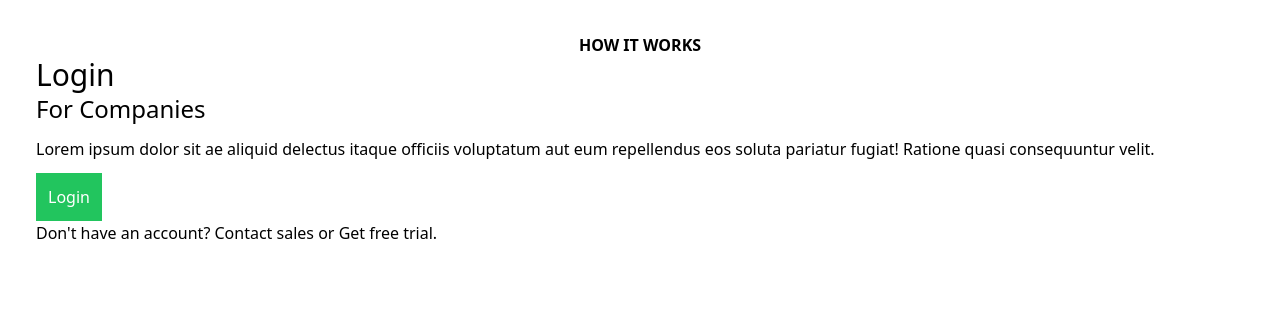
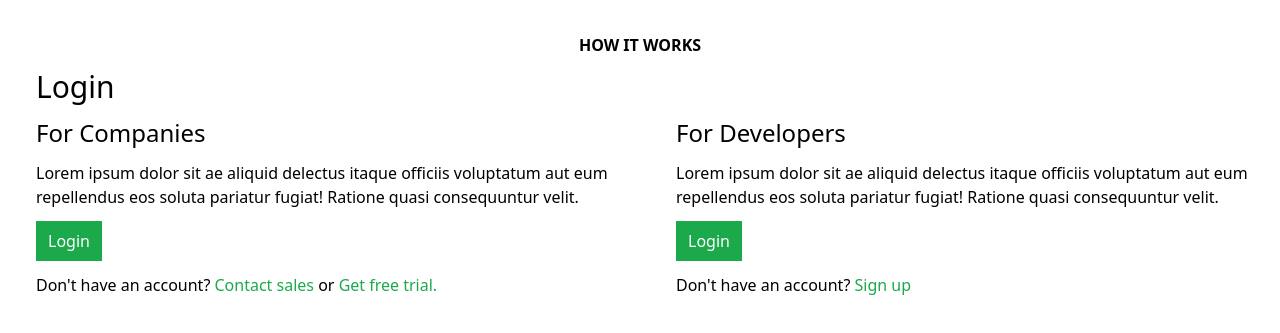
Before and after one commit to awaisdev2/Frontend-Mentor, a website: page index.html in a window 1280 px wide. Shown: the part 403-736 px from the top of the page. Drawn offline with nearby package versions, Linux system fonts and the light colour scheme.

Commit message:
second commit

```diff
--- a/index.html
+++ b/index.html
@@ -54,15 +54,20 @@
     </div>
   </section>
   <p class="uppercase text-center mt-9 font-bold">How it works</p>
-  <p class="text-3xl ml-9">Login</p>
+  <p class="text-3xl ml-9 my-3">Login</p>
   <div class="flex">
     <div class="ml-9">
         <h5 class="text-2xl">For Companies</h5>
         <p class="my-3">Lorem ipsum dolor sit ae aliquid delectus itaque officiis voluptatum aut eum repellendus eos soluta pariatur fugiat! Ratione quasi consequuntur velit.</p>
-        <button class="text-white bg-green-500 p-3">Login</button>
-        <p>Don't have an account? <span>Contact sales</span> or <span>Get free trial.</span></p>
+        <button class="text-white mb-3 bg-[#1CA94C] py-2 px-3">Login</button>
+        <p>Don't have an account? <span class="text-[#1CA94C]">Contact sales</span> or <span class="text-[#1CA94C]">Get free trial.</span></p>
     </div>
-    <div></div>
+    <div class="ml-9">
+        <h5 class="text-2xl">For Developers</h5>
+        <p class="my-3">Lorem ipsum dolor sit ae aliquid delectus itaque officiis voluptatum aut eum repellendus eos soluta pariatur fugiat! Ratione quasi consequuntur velit.</p>
+        <button class="text-white mb-3 bg-[#1CA94C] py-2 px-3">Login</button>
+        <p>Don't have an account? <span class="text-[#1CA94C]">Sign up</span></p>
+    </div>
   </div>
 
   <script src="https://kit.fontawesome.com/fb2c41aabf.js" crossorigin="anonymous"></script>
```
Also changed, not shown: 1 other file.
